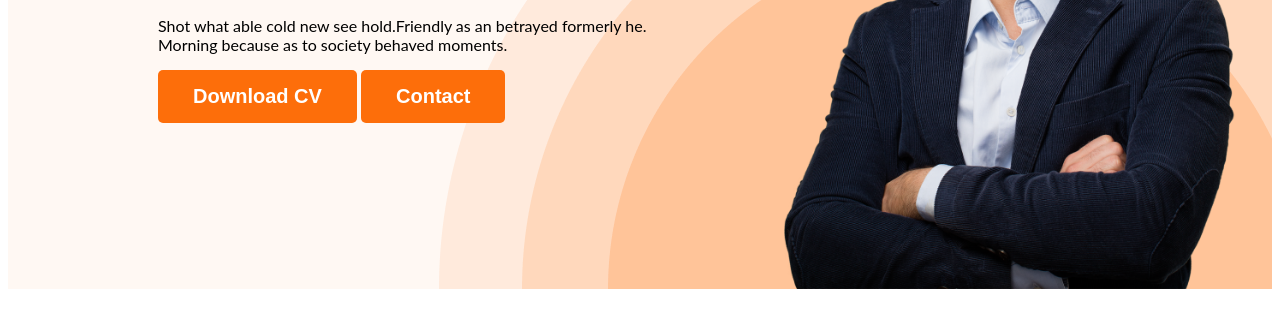
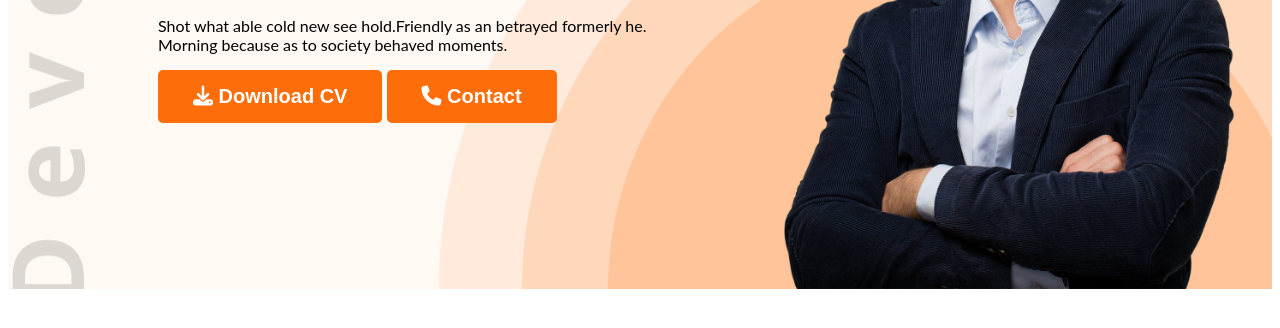
Before and after one commit to Rakesh01999/webdeveloper-portfolio, a plain HTML site: page index.html in a window 1280 px wide. Shown: the part 472-800 px from the top of the page. Drawn offline with Linux system fonts and the light colour scheme; a web font is replaced by a local one.

Commit message:
added font awesome icons

```diff
--- a/index.html
+++ b/index.html
@@ -10,6 +10,7 @@
 <link href="https://fonts.googleapis.com/css2?family=Open+Sans:ital,wght@1,800&family=Tilt+Prism&display=swap" rel="stylesheet">
 
     <link rel="stylesheet" href="styles/portfolio.css">
+    <script src="https://kit.fontawesome.com/008b1da6c3.js" crossorigin="anonymous"></script>
 </head>
 <body>
     <header class="header">
@@ -30,8 +31,8 @@
                 <h3 class="banner-greeting">Hi, I  am</h3>
                 <h1>Mary Hardy</h1>
                 <p class="banner-description">Shot what able cold new see hold.Friendly as an betrayed formerly he. Morning because as to society behaved moments.</p>
-                <button class="btn-primary">Download CV</button>
-                <button class="btn-primary">Contact</button>
+                <button class="btn-primary"><i class="fa-solid fa-download"></i> Download CV</button>
+                <button class="btn-primary"><i class="fa-solid fa-phone"></i> Contact</button>
             </div>
             <img class="profile-pic" src="images/hardy.png" alt="">
         </div>
@@ -148,7 +149,7 @@
                 </div>
             </div>
             <div class="download-cv">
-                <button class="btn-primary">Download CV</button>
+                <button class="btn-primary"><i class="fa-solid fa-download"></i> Download CV</button>
             </div>
         </section>
 
--- a/styles/portfolio.css
+++ b/styles/portfolio.css
@@ -66,9 +66,9 @@ nav a {
 /* header related styles */
 .header {
     background-color: #FFF8F3;
-    background-image: url('../images/header_bg.png');
+    background-image: url('../images/header_bg.png'),url('../images/developer.png');
     background-repeat: no-repeat;
-    background-position: bottom right;
+    background-position: bottom right,top left;
 }
 
 .banner {
```
